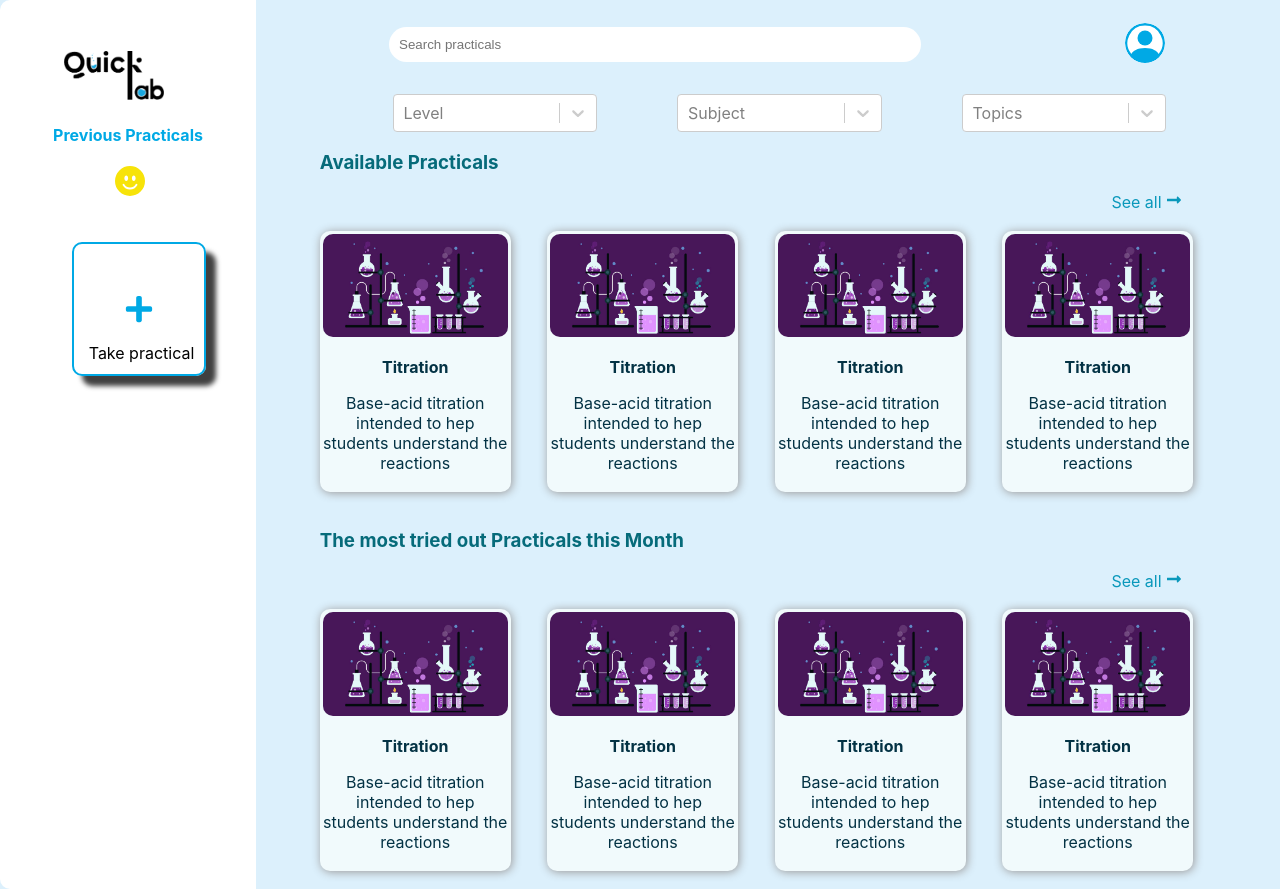
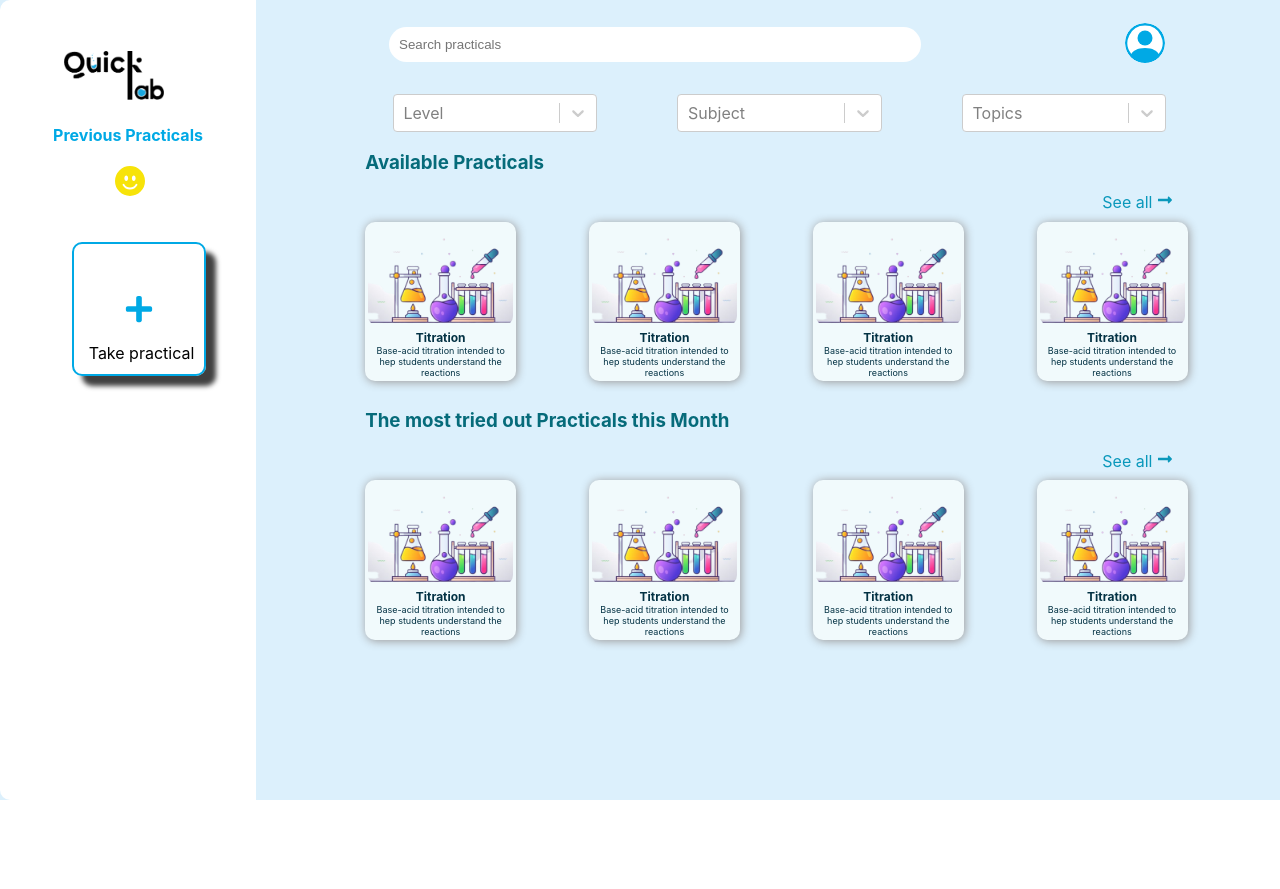
Before and after one commit to mercy-yugi/Quicklab-Frontend, a React (Create React App) app in the folder quick-lab/: page /home in a window 1280 px wide. After the commit the page ends 800 px from the top, so only its background shows below. Built offline with nearby package versions, Linux system fonts and the light colour scheme.

Commit message:
fixed the width of the practicals' cards

```diff
--- a/quick-lab/src/dashboard/Practicals.js
+++ b/quick-lab/src/dashboard/Practicals.js
@@ -1,4 +1,4 @@
-import image from '../Images/practicalImage.jpeg'
+import image from '../Images/practicalImage.png'
 import './practicals.css'
 import { FaLongArrowAltRight } from "react-icons/fa";
 
@@ -13,25 +13,25 @@ const Practicals=()=>{
             <div className='one'>
                 <img className='picture' src={image} alt='practical'/>
                 <p className='practical_title'><b>Titration</b></p>
-                <p>Base-acid titration intended to hep students understand  the reactions  </p>
+                <p className="practical_description" >Base-acid titration intended to hep students understand  the reactions  </p>
             </div>
 
             <div className='one'>
                 <img className='picture' src={image} alt='practical'/>
                 <p className='practical_title'><b>Titration</b></p>
-                <p>Base-acid titration intended to hep students understand  the reactions  </p>
+                <p className="practical_description" >Base-acid titration intended to hep students understand  the reactions  </p>
             </div>
 
             <div className='one'>
                 <img className='picture' src={image} alt='practical'/>
                 <p className='practical_title'><b>Titration</b></p>
-                <p>Base-acid titration intended to hep students understand  the reactions  </p>
+                <p className="practical_description" >Base-acid titration intended to hep students understand  the reactions  </p>
             </div>
 
             <div className='one'>
                 <img className='picture' src={image} alt='practical'/>
                 <p className='practical_title'><b>Titration</b></p>
-                <p>Base-acid titration intended to hep students understand  the reactions  </p>
+                <p className="practical_description" >Base-acid titration intended to hep students understand  the reactions  </p>
             </div>
         </div>
 
@@ -41,25 +41,25 @@ const Practicals=()=>{
             <div className='one'>
                 <img className='picture' src={image} alt='practical'/>
                 <p className='practical_title'><b>Titration</b></p>
-                <p>Base-acid titration intended to hep students understand  the reactions  </p>
+                <p className="practical_description" >Base-acid titration intended to hep students understand  the reactions  </p>
             </div>
 
             <div className='one'>
                 <img className='picture' src={image} alt='practical'/>
                 <p className='practical_title'><b>Titration</b></p>
-                <p>Base-acid titration intended to hep students understand  the reactions  </p>
+                <p className="practical_description" >Base-acid titration intended to hep students understand  the reactions  </p>
             </div>
 
             <div className='one'>
                 <img className='picture' src={image} alt='practical'/>
                 <p className='practical_title'><b>Titration</b></p>
-                <p>Base-acid titration intended to hep students understand  the reactions  </p>
+                <p className="practical_description" >Base-acid titration intended to hep students understand  the reactions  </p>
             </div>
 
             <div className='one'>
                 <img className='picture' src={image} alt='practical'/>
                 <p className='practical_title'><b>Titration</b></p>
-                <p>Base-acid titration intended to hep students understand  the reactions  </p>
+                <p className="practical_description" >Base-acid titration intended to hep students understand  the reactions  </p>
             </div>
         </div>
 
--- a/quick-lab/src/dashboard/dashboard.css
+++ b/quick-lab/src/dashboard/dashboard.css
@@ -44,14 +44,8 @@
 .main-container{
     background-color: #dcf0fc;
     display:flex ;
+    height: 100vh;
     /* color:#E4F2FB; */
-}
-.main-container input{
-    margin-top:5%;
-    /* margin-left:15%; */
-    /* padding: 10px;
-    width: 100%;
-    border-radius:30px; */
 }
 
 .profile{
@@ -73,7 +67,9 @@
     width: 40vw;
     border-radius:30px;
     border: none;
-    margin-left: 25%
+    margin-left: 25%;
+    margin-top:5%;
+
 
 
 
--- a/quick-lab/src/dashboard/practicals.css
+++ b/quick-lab/src/dashboard/practicals.css
@@ -1,6 +1,6 @@
 .practical_container{
     background-color: #dcf0fc;
-    margin-left: 5%;
+    margin-left: 8%;
     width: 100%;
 }
 .all_practicals{
@@ -9,7 +9,7 @@
 .see_all{
     display: inline;
     /* float: right; */
-    margin-left: 89%;
+    margin-left: 85%;
     color: rgb(10, 152, 187);
 }
 
@@ -17,9 +17,9 @@
     background-color: rgb(241, 250, 252);
     color: rgb(3, 50, 68);
     padding: 3px;
-    width: 190px;
+    width: 145px;
     text-align: center;
-    margin: 2%;
+    margin: 1% 4% 1% 4%;
     border-radius: 10px;
     box-shadow: 1px 1px 10px rgb(153, 151, 151);
     transition: transform 500ms ease;
@@ -29,6 +29,9 @@
     transform: scale(1.1);
 
 }
+.one p{
+    margin: 0;
+}
 .picture{
     width: 100%;
     border-radius: 10px;
@@ -36,5 +39,11 @@
 }
 .about_practical{
     color: rgb(6, 107, 122);
-    margin-left: 2%;
+    margin-left: 4%;
 }
+.practical_title{
+    font-size: 12px;
+}
+.practical_description{
+    font-size: 9px;
+}
```
Also changed, not shown: quick-lab/src/Images/practicalImage.jpeg (deleted), quick-lab/src/Images/practicalImage.png (added).
